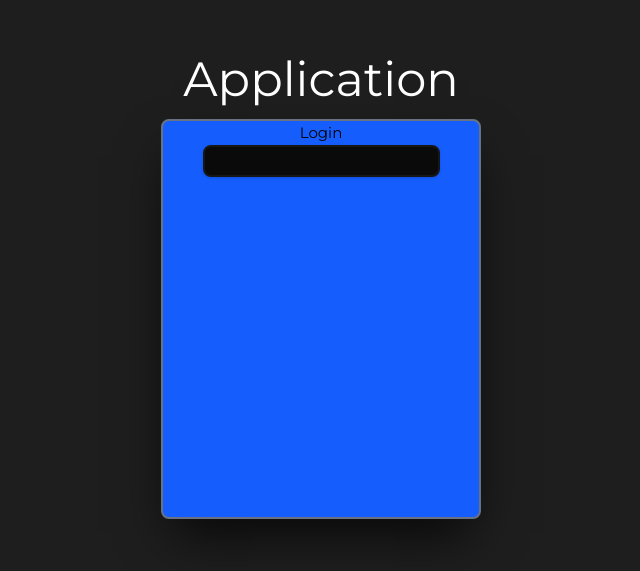
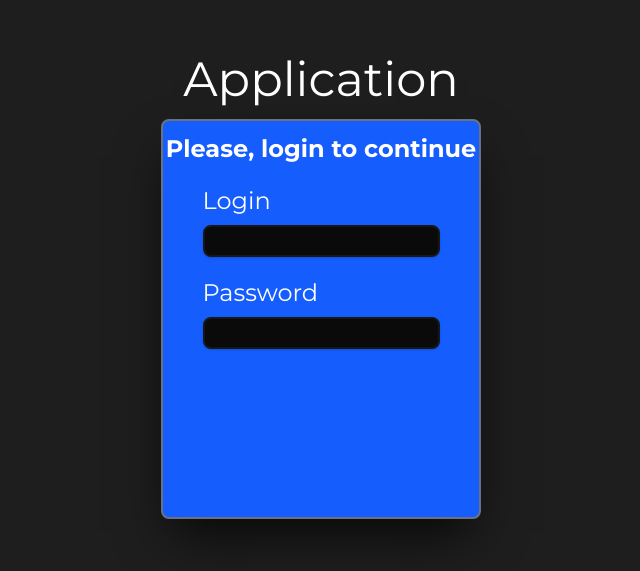
Before and after one commit to LJ5O/Assistant, a Vue app in the folder apps/web-app/: page / in a window 1280 px wide. Shown: the part 113-684 px from the top of the page, without its empty margins (319-959 px from the left). Built offline with nearby package versions, Linux system fonts and the light colour scheme; the HTML template or start-up script is replaced by a standard one.

Commit message:
Placed login inputs

```diff
--- a/apps/web-app/src/assets/base.css
+++ b/apps/web-app/src/assets/base.css
@@ -4,7 +4,6 @@
 *::before,
 *::after {
   box-sizing: border-box;
-  font-weight: normal;
 }
 
 body {
--- a/apps/web-app/src/assets/main.css
+++ b/apps/web-app/src/assets/main.css
@@ -4,7 +4,6 @@
 #app {
   margin: 0 auto;
   padding: 2rem;
-  font-weight: normal;
   height: 100vh;
   width: 100vw;
 }
--- a/apps/web-app/src/views/Login.vue
+++ b/apps/web-app/src/views/Login.vue
@@ -3,7 +3,8 @@
 
     import Input from "../components/Form/Input.vue"
 
-    const value = ref('')
+    const login = ref<string>('')
+    const password = ref<string>('')
 </script>
 
 <template>
@@ -13,12 +14,28 @@
             w-1/4 h-2/4 min-w-80 min-h-[400px] bg-blue-600 border-2 border-gray-500 rounded-lg shadow-2xl/80 shadow-black
             flex flex-col content-center text-center
         ">
-            <p>Login</p>
-            <Input v-model="value" class="w-3/4 mr-auto ml-auto"/>
+
+            <p class="text-white mt-3 text-2xl font-bold">Please, login to continue</p>
+
+            <label class="login-input">
+                <h2>Login</h2>
+                <Input v-model="value" class="w-3/4 mr-auto ml-auto"/>
+            </label>
+
+            <label class="login-input">
+                <h2>Password</h2>
+                <Input v-model="value" class="w-3/4 mr-auto ml-auto" type="password"/>
+            </label>
         </div>
     </div>
 </template>
 
 <style scoped>
-
+    @reference "tailwindcss";
+    .login-input{
+        @apply flex flex-col justify-center content-center flex-wrap gap-2 mt-5;
+    }
+    .login-input h2{
+        @apply text-white text-2xl text-left w-3/4;
+    }
 </style>
```
